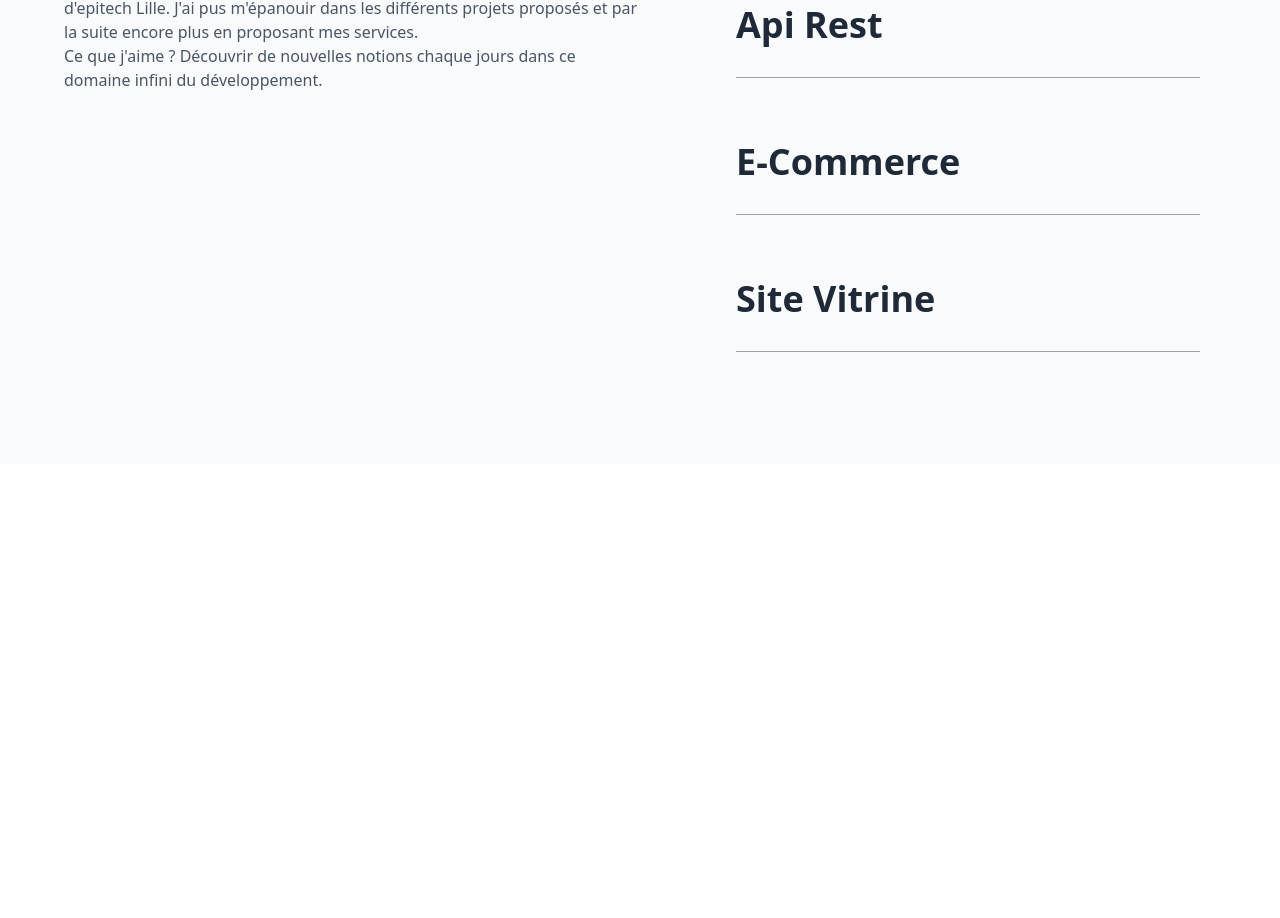
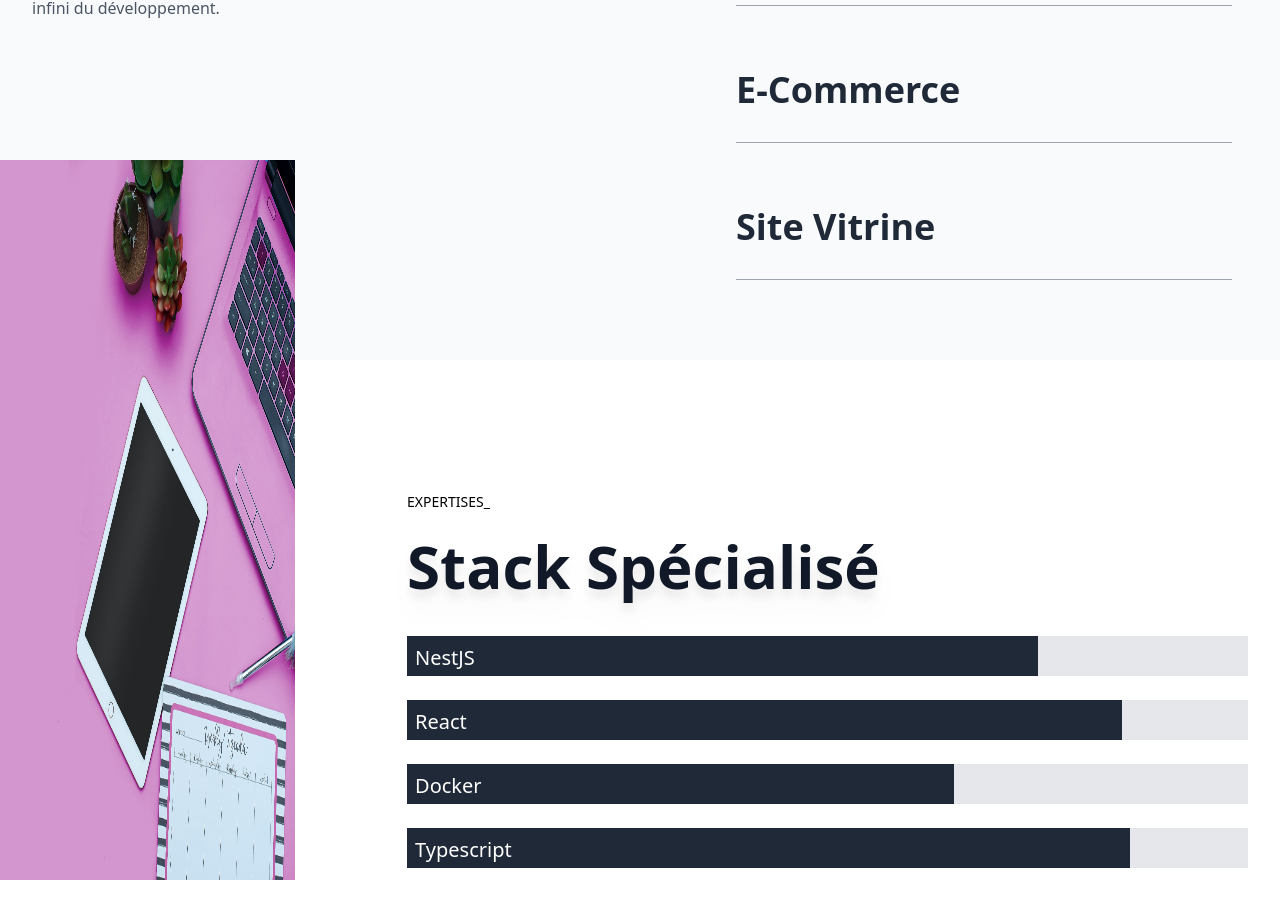
Before and after one commit to ouakeds/ide-portfolio, a Next.js app: page / in a window 1280 px wide. Shown: the part 932-1850 px from the top of the page. Before the commit the page ends 1396 px from the top, so only its background shows below. Built offline with nearby package versions, Linux system fonts and the light colour scheme.

Commit message:
feat(section): adding stack sections

```diff
--- a/pages/index.tsx
+++ b/pages/index.tsx
@@ -15,7 +15,7 @@ export default function Home() {
       <main className="bg-gray-200">
           <NavBar/>
           <div className="relative" id='home'>
-            <div className="p-8 max-w-[1800px] h-screen mt-[-160px] w-full mx-auto flex flex-col justify-center z-10 relative ">
+            <div className="p-8 max-w-[1800px] h-screen mt-[-200px] w-full mx-auto flex flex-col justify-center z-10 relative ">
               <div className='p-8 max-w-[1800px] h-full w-full mx-auto flex flex-wrap flex-col justify-center'>
                 <h1 className='text-left text-black text-sm lg:text-l font-regular uppercase'>Développeur web fullstack_</h1>
                 <h1 className='text-left text-gray-900 text-6xl lg:text-8xl font-bold mt-6 drop-shadow-xl'>Bienvenue</h1>
@@ -30,8 +30,7 @@ export default function Home() {
           </div>
 
           <div className="relative bg-slate-50" id='services'>
-            <div className="p-8 max-w-[1800px] mt-[-160px] w-full mx-auto flex flex-col justify-center z-10 relative ">
-              <div className='p-8 max-w-[1800px] h-full w-full mx-auto flex flex-wrap flex-col justify-center grid grid-cols-1 md:grid-cols-2 space-x-0 md:space-x-20'>
+              <div className='p-8 max-w-[1800px] mt-[-160px] h-full w-full mx-auto flex flex-wrap flex-col justify-center grid grid-cols-1 md:grid-cols-2 space-x-0 md:space-x-20'>
                   <div className='mt-20'>
                     <h1 className='text-left text-black text-sm lg:text-l font-regular uppercase'>Services_</h1>
                     <h1 className='text-left text-gray-900 text-3xl lg:text-6xl font-bold mt-6 drop-shadow-xl'>Compétences</h1>
@@ -64,8 +63,63 @@ export default function Home() {
                   </div>
 
               </div>
+          </div>
+
+
+
+          <div className="relative bg-white" id='services'>
+              <div className=' h-[40rem] w-full flex  space-x-0 md:space-x-20'>
+                  <div className='basis-1/3 mt-20 h-[45rem] bg-red-500 mt-[-200px] relative hidden md:block'>
+                    <Image src='/transition.jpg' fill/>
+                  </div>
+
+                  <div className='p-8 max-w-[1300px] h-full w-full mx-auto flex  flex-col justify-center'>
+                    <h1 className='text-left text-black text-sm lg:text-l font-regular uppercase'>Expertises_</h1>
+                    <h1 className='text-left text-gray-900 text-3xl lg:text-6xl font-bold drop-shadow-xl mt-6'>Stack Spécialisé</h1>
+                        <ul className='mt-10'>
+                          <li>
+                            <div className="w-full bg-gray-200  h-10 ">
+                              <div className="bg-gray-800 h-10 w-[75%] p-2">
+                                <p className='text-white text-xl'>
+                                  NestJS
+                                </p>
+                              </div>
+                            </div>
+                          </li>
+                          <li>
+                            <div className="w-full bg-gray-200 h-10 mt-6">
+                              <div className="bg-gray-800 h-10 w-[85%] p-2">
+                                <p className='text-white text-xl'>
+                                React
+                                </p>
+                              </div>
+                            </div>
+                          </li>
+                          <li>
+                            <div className="w-full bg-gray-200 h-10 mt-6">
+                              <div className="bg-gray-800 h-10 w-[65%] p-2">
+                                <p className='text-white text-xl'>
+                                  Docker
+                                </p>
+                              </div>
+                            </div>
+                          </li>
+                          <li>
+                            <div className="w-full bg-gray-200 h-10 mt-6">
+                              <div className="bg-gray-800 h-10 w-[86%] p-2">
+                                <p className='text-white text-xl'>
+                                  Typescript
+                                </p>
+                              </div>
+                            </div>
+                          </li>
+                        </ul>
+                  </div>
             </div>
           </div>
+
+
+
 
       </main>
 
```
Also changed, not shown: public/transition.jpg (added).
